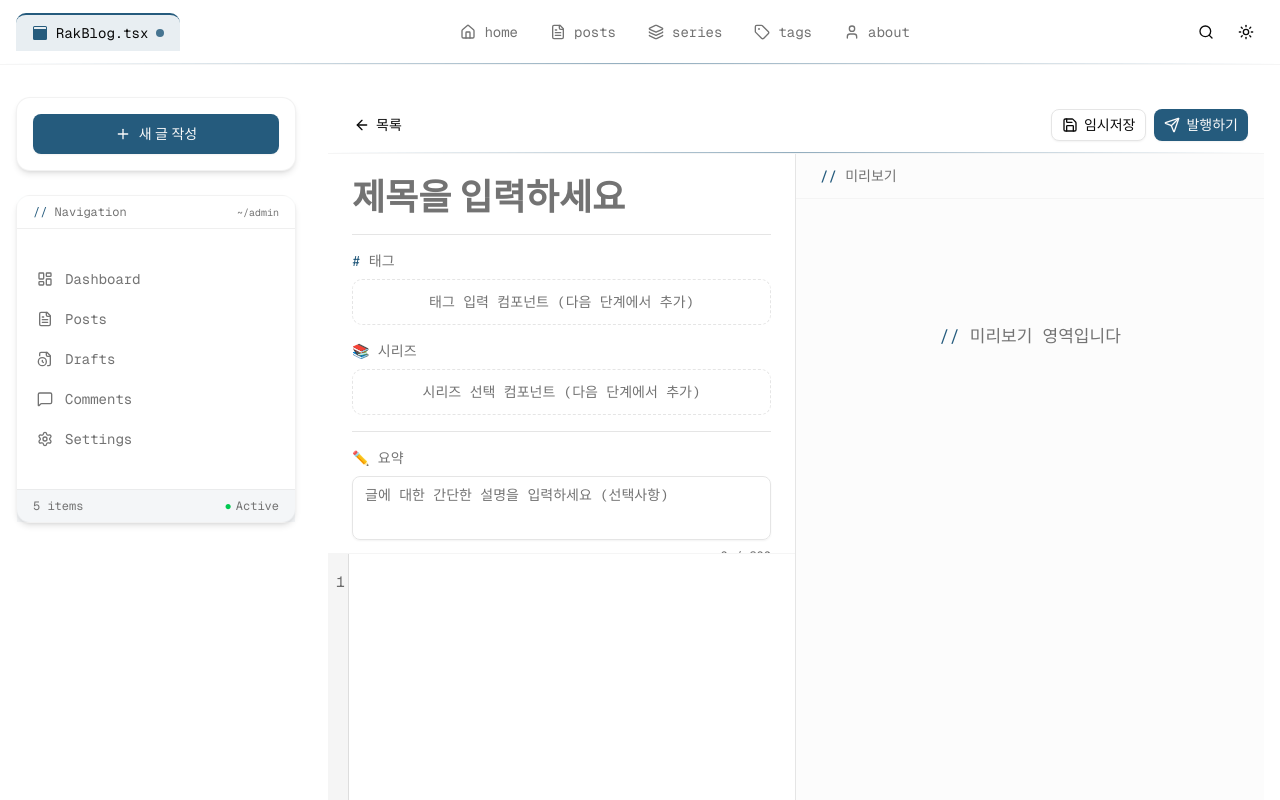
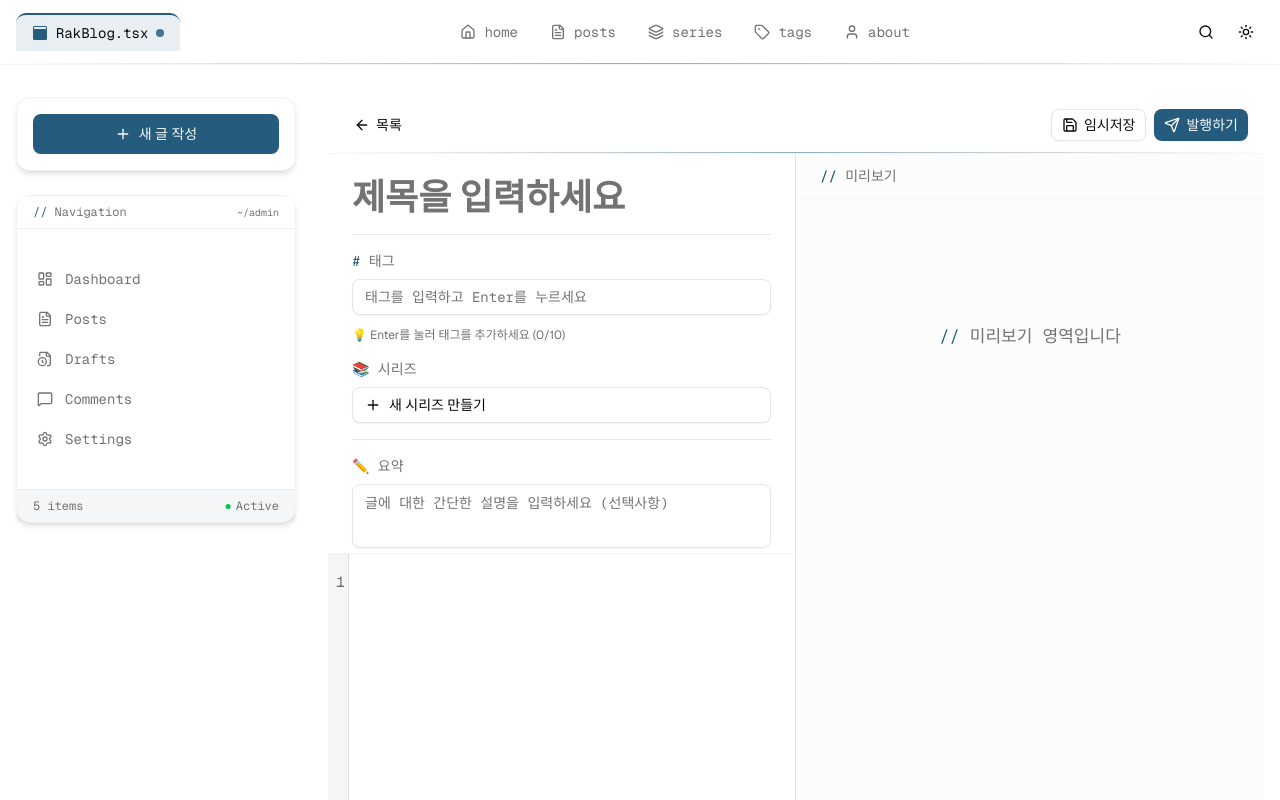
Before and after one commit to rak517/Rak-Blog, a Next.js app: page /admin/write in a window 1280 px wide. Shown: the top 800 px of the page. Built offline with nearby package versions, Linux system fonts and the light colour scheme.

Commit message:
:sparkles: feat: TagInput, 시리즈 생성 모달 적용

```diff
--- a/src/app/admin/write/page.tsx
+++ b/src/app/admin/write/page.tsx
@@ -9,6 +9,7 @@ import PostMetaForm from '@/components/Admin/Write/PostMetaForm';
 export default function WritePage() {
   const [title, setTitle] = useState('');
   const [description, setDescription] = useState('');
+  const [tags, setTags] = useState<string[]>([]);
   const [content, setContent] = useState('');
   const [isSaving, setIsSaving] = useState(false);
   const [lastSaved, setLastSaved] = useState<string | null>(null);
@@ -17,7 +18,7 @@ export default function WritePage() {
     setIsSaving(true);
 
     // TODO: 실제 저장 로직 구현
-    console.log('임시저장:', { title, description, content });
+    console.log('임시저장:', { title, description, tags, content });
     await new Promise((resolve) => setTimeout(resolve, 1000));
 
     const now = new Date().toLocaleTimeString('ko-KR', {
@@ -32,7 +33,7 @@ export default function WritePage() {
     setIsSaving(true);
 
     // TODO: 실제 발행 로직 구현
-    console.log('발행:', { title, description, content });
+    console.log('발행:', { title, description, tags, content });
     await new Promise((resolve) => setTimeout(resolve, 1000));
 
     setIsSaving(false);
@@ -49,8 +50,10 @@ export default function WritePage() {
             <PostMetaForm
               title={title}
               description={description}
+              tags={tags}
               onTitleChange={setTitle}
               onDescriptionChange={setDescription}
+              onTagsChange={setTags}
             />
           </div>
 
--- a/src/components/Admin/Write/PostMetaForm.tsx
+++ b/src/components/Admin/Write/PostMetaForm.tsx
@@ -1,16 +1,37 @@
 'use client';
 
+import { useState } from 'react';
+import { Button } from '@/components/ui/Button';
 import { Separator } from '@/components/ui/Separator';
 import { Textarea } from '@/components/ui/Textarea';
+import CreateSeriesModal from './CreateSeriesModal';
+import TagInput from './TagInput';
+import { Plus } from 'lucide-react';
 
 interface PostMetaFormProps {
   title: string;
   description: string;
+  tags: string[];
   onTitleChange: (title: string) => void;
   onDescriptionChange: (description: string) => void;
+  onTagsChange: (tags: string[]) => void;
 }
 
-export default function PostMetaForm({ title, description, onTitleChange, onDescriptionChange }: PostMetaFormProps) {
+export default function PostMetaForm({
+  title,
+  description,
+  tags,
+  onTitleChange,
+  onDescriptionChange,
+  onTagsChange,
+}: PostMetaFormProps) {
+  const [isModalOpen, setIsModalOpen] = useState(false);
+
+  const handleCreateSeries = (name: string, desc: string) => {
+    console.log('새 시리즈 생성:', { name, description: desc });
+    setIsModalOpen(false);
+    // TODO: 실제 시리즈 생성 로직
+  };
   return (
     <div className='space-y-4 p-6'>
       <input
@@ -23,24 +44,20 @@ export default function PostMetaForm({ title, description, onTitleChange, onDesc
 
       <Separator />
 
-      {/* 태그 입력 영역 (다음 단계에서 구현) */}
       <div className='space-y-2'>
         <label className='text-muted-foreground block font-mono text-sm'>
           <span className='text-primary'>#</span> 태그
         </label>
-        <div className='text-muted-foreground rounded-lg border border-dashed p-3 text-center font-mono text-sm'>
-          태그 입력 컴포넌트 (다음 단계에서 추가)
-        </div>
+        <TagInput tags={tags} onTagsChange={onTagsChange} />
       </div>
 
-      {/* 시리즈 선택 영역 (다음 단계에서 구현) */}
       <div className='space-y-2'>
         <label className='text-muted-foreground block font-mono text-sm'>
           <span className='text-primary'>📚</span> 시리즈
         </label>
-        <div className='text-muted-foreground rounded-lg border border-dashed p-3 text-center font-mono text-sm'>
-          시리즈 선택 컴포넌트 (다음 단계에서 추가)
-        </div>
+        <Button variant='outline' className='w-full justify-start gap-2' onClick={() => setIsModalOpen(true)}>
+          <Plus className='h-4 w-4' />새 시리즈 만들기
+        </Button>
       </div>
 
       <Separator />
@@ -58,6 +75,8 @@ export default function PostMetaForm({ title, description, onTitleChange, onDesc
         />
         <p className='text-muted-foreground text-right font-mono text-xs'>{description.length} / 300</p>
       </div>
+
+      <CreateSeriesModal isOpen={isModalOpen} onClose={() => setIsModalOpen(false)} onConfirm={handleCreateSeries} />
     </div>
   );
 }
```
